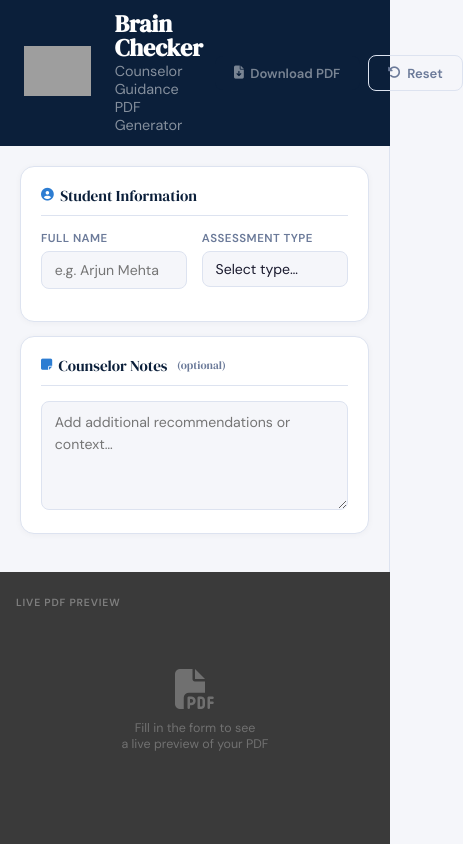
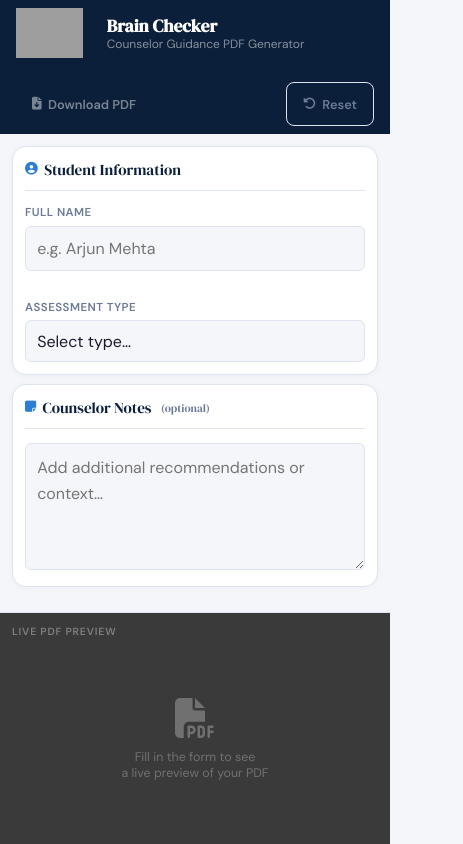
Before and after one commit to abhijeetmahamune/guidance-pdf-generator, a plain HTML site: page index.html in a window 390 px wide. Shown: the whole page, 463 px wide, since content can reach past the window. Drawn offline with nearby package versions, Linux system fonts and the light colour scheme; grey boxes are pictures that could not be loaded.

Commit message:
Mobile view added

```diff
--- a/index.html
+++ b/index.html
@@ -12,29 +12,37 @@
 <style>
 *,*::before,*::after{box-sizing:border-box;margin:0;padding:0}
 :root{--navy:#0B1F3A;--indigo:#1A3A6B;--sky:#2D7DD2;--teal:#1AA6A6;--gold:#F0A500;--cream:#F5F6FA;--ink:#1A1A2E;--muted:#6B7A99;--border:#DDE3F0}
-body{font-family:"DM Sans",sans-serif;background:var(--cream);color:var(--ink);min-height:100vh;display:flex;flex-direction:column}
-.nav{background:var(--navy);padding:.75rem 1.5rem;display:flex;align-items:center;gap:.75rem;flex-shrink:0}
+body{font-family:"DM Sans",sans-serif;background:var(--cream);color:var(--ink);min-height:100vh;display:flex;flex-direction:column;font-size:16px}
+@media(max-width:600px){body{font-size:14px}}
+.nav{background:var(--navy);padding:.75rem 1.5rem;display:flex;align-items:center;gap:.75rem;flex-shrink:0;flex-wrap:wrap}
 /* .nav-logo{width:36px;height:36px;background:var(--teal);border-radius:10px;display:flex;align-items:center;justify-content:center;flex-shrink:0} */
 /* .nav-logo svg{width:20px;height:20px} */
-.nav h1{font-family:"DM Serif Display",serif;font-size:1.5rem;color:#fff;line-height:1}
-.nav p{font-size:.9rem;color:rgba(255,255,255,.5);margin-top:2px}
-.nav-right{margin-left:auto;display:flex;gap:.5rem;align-items:center}
+.nav h1{font-family:"DM Serif Display",serif;font-size:1.5rem;color:#fff;line-height:1;margin:0}
+.nav p{font-size:.9rem;color:rgba(255,255,255,.5);margin-top:2px;margin:0}
+.nav-right{margin-left:auto;display:flex;gap:.5rem;align-items:center;flex-wrap:wrap}
 .split{display:grid;grid-template-columns:400px 1fr;flex:1;overflow:hidden;min-height:0}
 @media(max-width:860px){.split{grid-template-columns:1fr}}
+@media(max-width:600px){.nav{padding:.5rem 1rem}.nav h1{font-size:1.1rem}.nav p{font-size:.75rem}.nav-right{gap:.25rem;width:100%;margin-left:0;margin-top:.5rem;justify-content:space-between}.btn{padding:.45rem .8rem;font-size:.7rem}}
 .form-panel{overflow-y:auto;padding:1.25rem;background:var(--cream);border-right:1px solid var(--border)}
+@media(max-width:860px){.form-panel{padding:1rem;max-height:50vh;border-right:none;border-bottom:1px solid var(--border)}}
+@media(max-width:600px){.form-panel{padding:.75rem;max-height:none}}
 .card{background:#fff;border:1px solid var(--border);border-radius:14px;padding:1.1rem 1.25rem;margin-bottom:.9rem;box-shadow:0 1px 6px rgba(11,31,58,.04)}
+@media(max-width:600px){.card{padding:.75rem;margin-bottom:.6rem}.card-head{font-size:.83rem;padding-bottom:.4rem;margin-bottom:.6rem}}
 .card-head{font-family:"DM Serif Display",serif;font-size:.95rem;color:var(--navy);margin-bottom:.9rem;padding-bottom:.6rem;border-bottom:1px solid var(--border);display:flex;align-items:center;gap:.4rem}
 .card-head i{color:var(--sky);font-size:.8rem}
 .fg{margin-bottom:.9rem}
 .fg:last-child{margin-bottom:0}
 label{display:block;font-size:.72rem;font-weight:600;letter-spacing:.04em;text-transform:uppercase;color:var(--muted);margin-bottom:.35rem}
-input,select,textarea{width:100%;font-family:"DM Sans",sans-serif;font-size:.88rem;color:var(--ink);background:var(--cream);border:1.5px solid var(--border);border-radius:8px;padding:.55rem .8rem;outline:none;transition:border-color .18s;appearance:none}
+input,select,textarea{width:100%;font-family:"DM Sans",sans-serif;font-size:.88rem;color:var(--ink);background:var(--cream);border:1.5px solid var(--border);border-radius:8px;padding:.55rem .8rem;outline:none;transition:border-color .18s;appearance:none;-webkit-appearance:none;-moz-appearance:none}
+@media(max-width:600px){input,select,textarea{font-size:1rem;padding:.7rem;border-radius:6px}}
 input:focus,select:focus,textarea:focus{border-color:var(--sky);box-shadow:0 0 0 3px rgba(45,125,210,.1);background:#fff}
 textarea{resize:vertical;line-height:1.6}
 .two-col{display:grid;grid-template-columns:1fr 1fr;gap:.9rem}
+@media(max-width:600px){.two-col{grid-template-columns:1fr}}
 .help{font-size:.7rem;color:var(--muted);margin-bottom:.3rem}
 .pill{display:inline-block;background:rgba(45,125,210,.1);color:var(--sky);font-size:.67rem;font-weight:600;padding:.15rem .55rem;border-radius:20px;margin-left:.35rem;vertical-align:middle}
 .btn{font-family:"DM Sans",sans-serif;font-size:.82rem;font-weight:600;padding:.55rem 1.2rem;border-radius:8px;border:none;cursor:pointer;display:inline-flex;align-items:center;gap:.4rem;transition:transform .14s;white-space:nowrap}
+@media(max-width:600px){.btn{padding:.6rem 1rem;font-size:.8rem;min-height:44px}}
 .btn:active{transform:scale(.97)}
 .btn-primary{background:var(--navy);color:#fff;box-shadow:0 3px 10px rgba(11,31,58,.22)}
 .btn-primary:hover{box-shadow:0 5px 14px rgba(11,31,58,.32)}
@@ -46,6 +54,8 @@ textarea{resize:vertical;line-height:1.6}
 .btn-primary.loading .spin{display:inline-block}
 .btn-primary.loading .bi{display:none}
 .preview-panel{overflow-y:auto;background:#3a3a3a;display:flex;flex-direction:column;align-items:center;padding:1.5rem 1rem 2.5rem}
+@media(max-width:860px){.preview-panel{padding:1rem;max-height:50vh}}
+@media(max-width:600px){.preview-panel{max-height:none;padding:.75rem}}
 .pv-label{font-size:.65rem;font-weight:600;letter-spacing:.08em;text-transform:uppercase;color:rgba(255,255,255,.35);margin-bottom:.75rem;align-self:flex-start}
 .pv-page{background:#fff;width:595px;box-shadow:0 6px 32px rgba(0,0,0,.45);border-radius:2px;overflow:hidden;flex-shrink:0}
 @media(max-width:680px){.pv-page{width:100%}}
@@ -100,9 +110,10 @@ textarea{resize:vertical;line-height:1.6}
 .pv-empty{text-align:center;padding:3rem 2rem;color:rgba(255,255,255,.28)}
 .pv-empty i{font-size:2.5rem;margin-bottom:.65rem;display:block}
 .pv-empty p{font-size:.78rem}
-.modal{display:none;position:fixed;inset:0;background:rgba(11,31,58,.5);backdrop-filter:blur(4px);z-index:999;align-items:center;justify-content:center}
+.modal{display:none;position:fixed;inset:0;background:rgba(11,31,58,.5);backdrop-filter:blur(4px);z-index:999;align-items:center;justify-content:center;padding:1rem}
 .modal.open{display:flex}
 .mbox{background:#fff;border-radius:18px;padding:1.6rem;max-width:390px;width:90%;box-shadow:0 18px 56px rgba(11,31,58,.2);animation:pop .22s cubic-bezier(.34,1.56,.64,1)}
+@media(max-width:600px){.mbox{padding:1.2rem;max-width:100%;border-radius:12px}}
 @keyframes pop{from{transform:scale(.88);opacity:0}to{transform:scale(1);opacity:1}}
 .micon{width:46px;height:46px;border-radius:12px;display:flex;align-items:center;justify-content:center;font-size:1.15rem;margin-bottom:.8rem}
 .micon.ok{background:#E8FAF2;color:#16A863}
```
